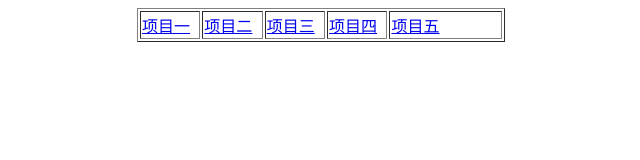
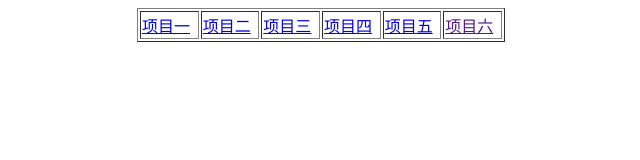
Before and after one commit to wyw12345/wyw12345.github.io, a plain HTML site: page index.html in a window 1280 px wide. Shown: the whole page, without its empty margins (319-959 px from the left). Drawn offline with Linux system fonts and the light colour scheme.

Commit message:
Update index.html

```diff
--- a/index.html
+++ b/index.html
@@ -12,7 +12,8 @@
     <td width="40"><a href="qqq.html">项目二</a></td>
     <td width="40"><a href="qwe.html">项目三</a></td>
     <td width="40"><a href="tab.html">项目四</a> </td>
-    <td width="78"><a href="www.html">项目五</a></td>
+    <td width="40"><a href="www.html">项目五</a></td>
+    <td width="40"><a href="">项目六</a></td>
   </tr>
 </table>
 </body>
```
